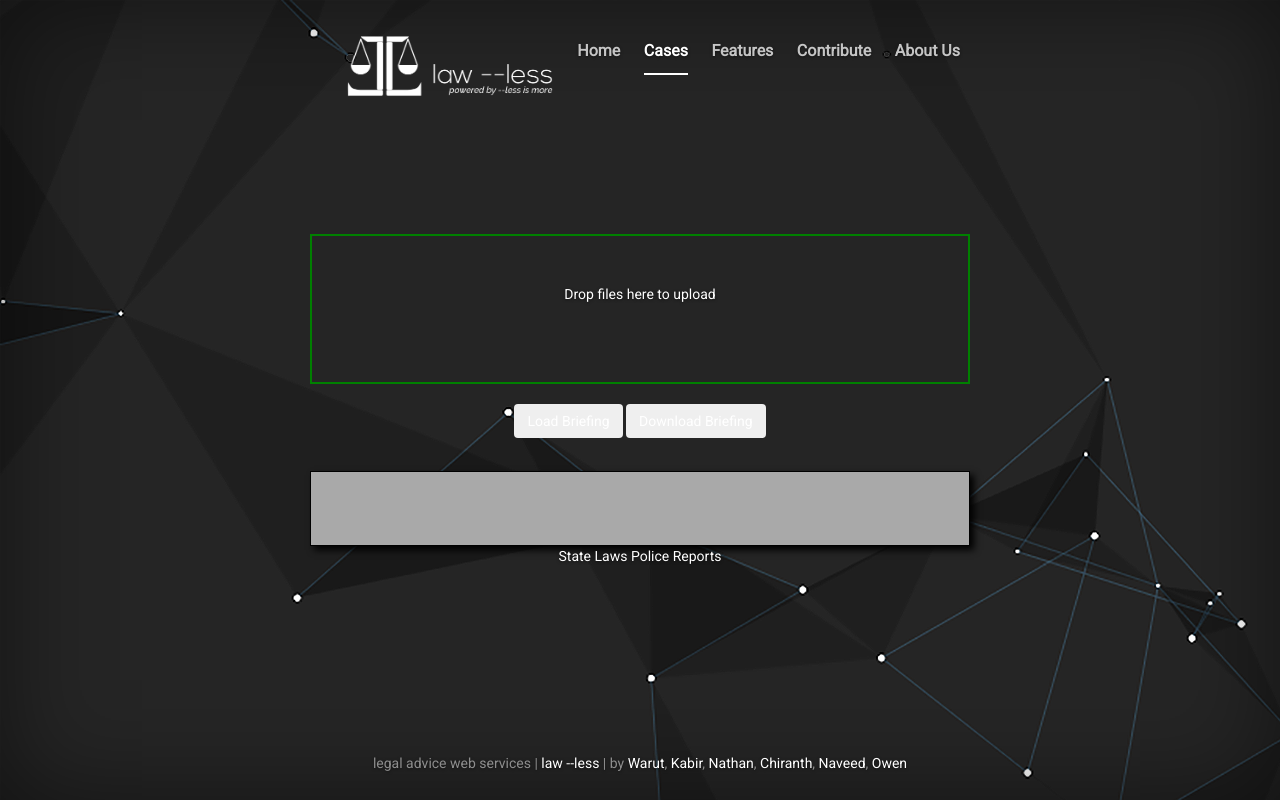
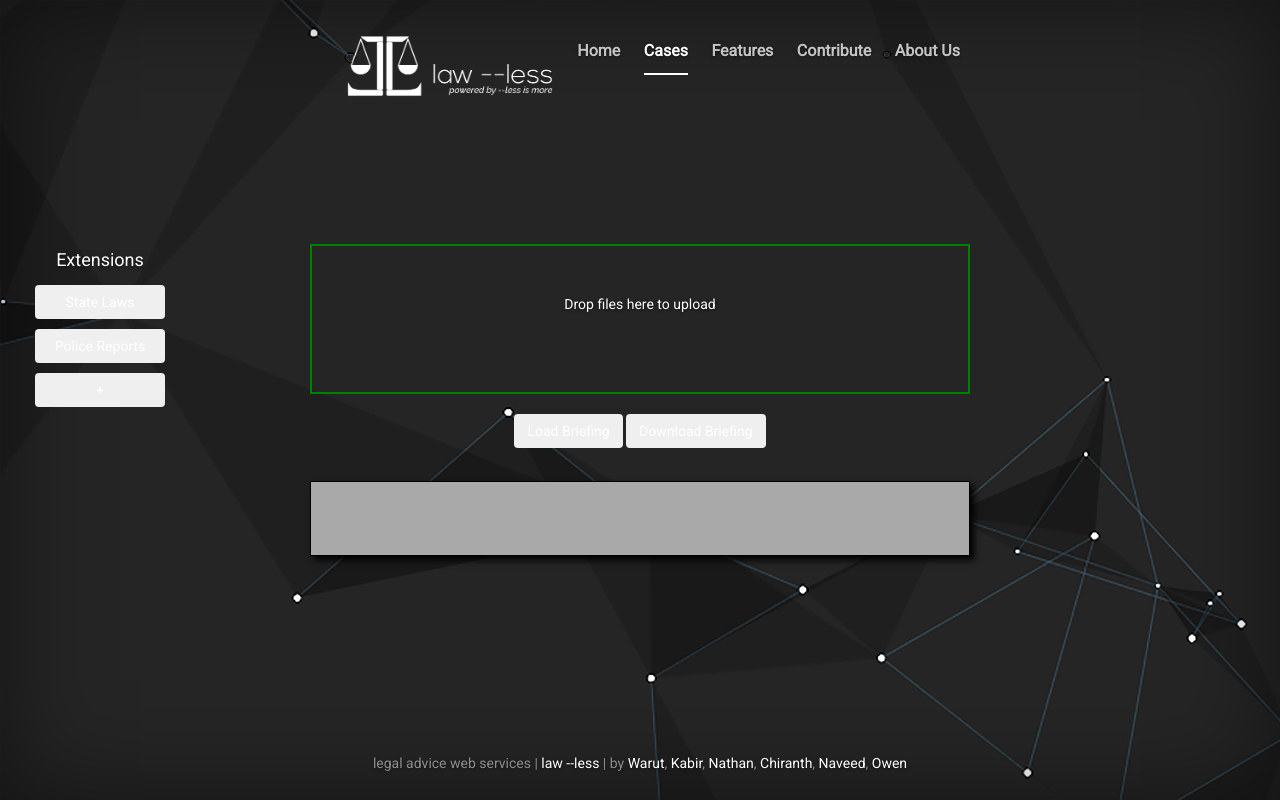
Before and after one commit to warut-vijit/law__--less, a Flask app: page /cases in a window 1280 px wide. Run offline with Flask 2, Linux system fonts and the light colour scheme; parts of the project's set-up code (start-up, migrations or seed data) failed here and were passed over; some libraries are stand-ins or nearby versions.

Commit message:
moved extensions to sidebar

```diff
--- a/app.py
+++ b/app.py
@@ -22,7 +22,7 @@ def get_extensions():
             config_json = json.loads(config_text)
             script = open(join('static', 'scripts', 'extensions', extension, extension+".js")).read()
             html_inject += "<script>"+script+"</script>\n"
-            html_inject += "<a onclick='"+str(config_json["function"])+"()'>"+str(config_json["name"])+"</a>\n"
+            html_inject += "<input type='button' onclick='"+str(config_json["function"])+"()' class='btn btn-extend' value='"+str(config_json["name"])+"'></br>\n"
     return html_inject
 
 # endpoints
--- a/static/styles/cover.css
+++ b/static/styles/cover.css
@@ -177,3 +177,18 @@ body {
     width: 700px;
   }
 }
+
+
+/*
+ * Extension bar
+ */
+
+.ext-div {
+  position:absolute;
+  left:30px;
+  top:30%;
+}
+.ext-div > input, .ext-div > form > input {
+  min-width: 130px;
+  margin: 5px;
+}
--- a/templates/cases.html
+++ b/templates/cases.html
@@ -134,7 +134,13 @@
             <div class="output-frame">
               <p id="output" style="display:none"></p>
             </div>
-            <div>{{extensions|safe}}</div>
+            <div class="ext-div">
+              <h4>Extensions</h4>
+              {{extensions|safe}}
+              <form action="https://github.com/warut-vijit">
+                <input type="submit" class="btn btn-large" value="+">
+              </form>
+            </div>
             <div id="extensionFrame" class="extension-frame">
               <p id="extensionFrameTitle" class="extension-frame-title"></p>
               <i class="material-icons extension-close" onclick="document.getElementById('extensionFrame').style.display='none';">clear</i>
```
Also changed, not shown: 1 other file.
